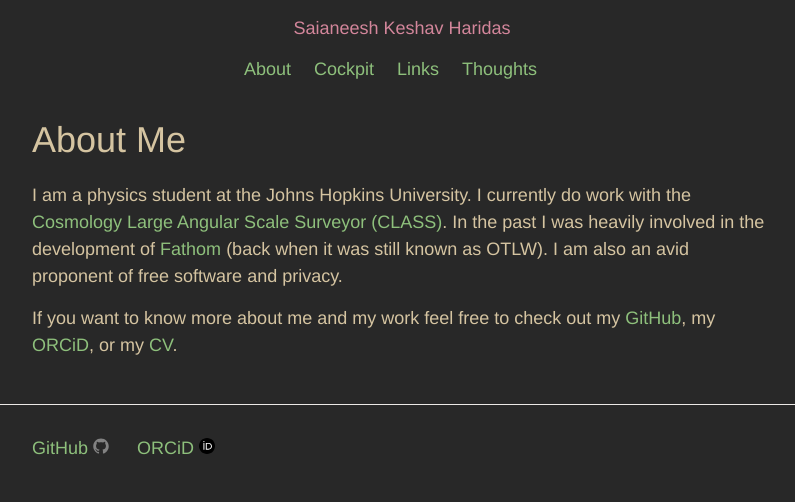
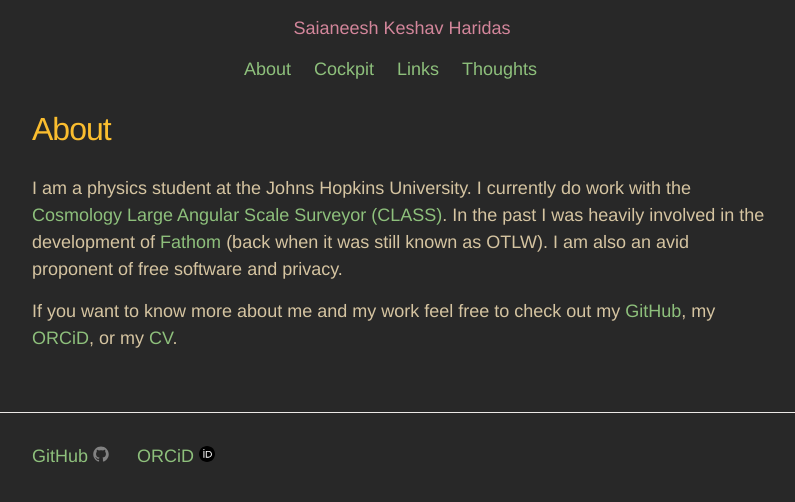
Before and after one commit to skhrg/personal-site, a Jekyll site: the page built from index.md, in a window 1280 px wide. Shown: the top 502 px of the page, without its empty margins (238-1033 px from the left). Built offline with Jekyll 4.4.1, drawn with Linux system fonts in a browser that asks for light colours.

Commit message:
Use new page format

```diff
--- a/index.md
+++ b/index.md
@@ -1,9 +1,7 @@
 ---
-layout: default
+layout: page
 title: "About"
 ---
-
-# About Me
 
 I am a physics student at the Johns Hopkins University. I currently do work with the [Cosmology Large Angular Scale Surveyor (CLASS)](https://sites.krieger.jhu.edu/class/). In the past I was heavily involved in the development of [Fathom](https://fathom.network/) (back when it was still known as OTLW). I am also an avid proponent of free software and privacy.
 
```
Also changed, not shown: links.md (line endings or trailing spaces).
